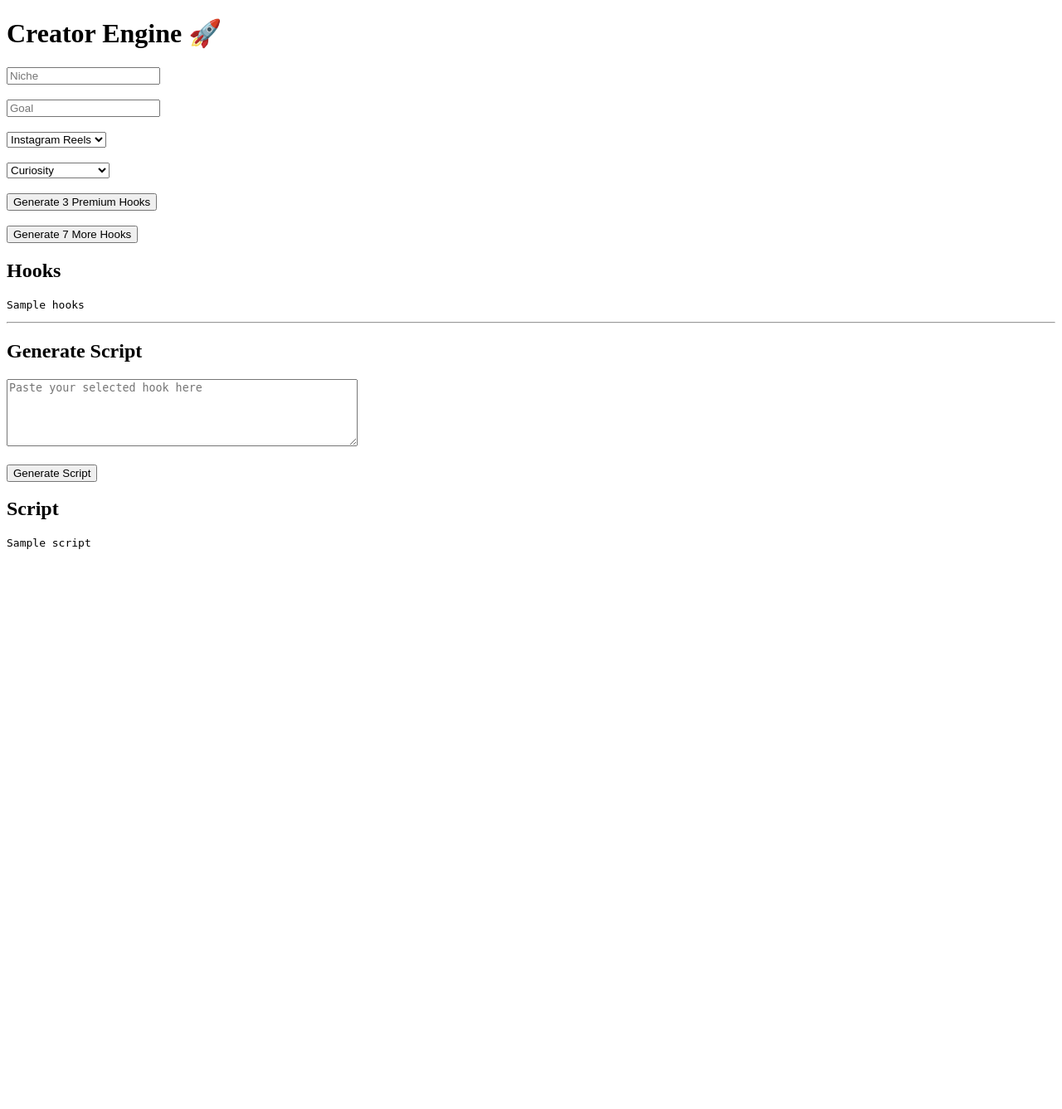
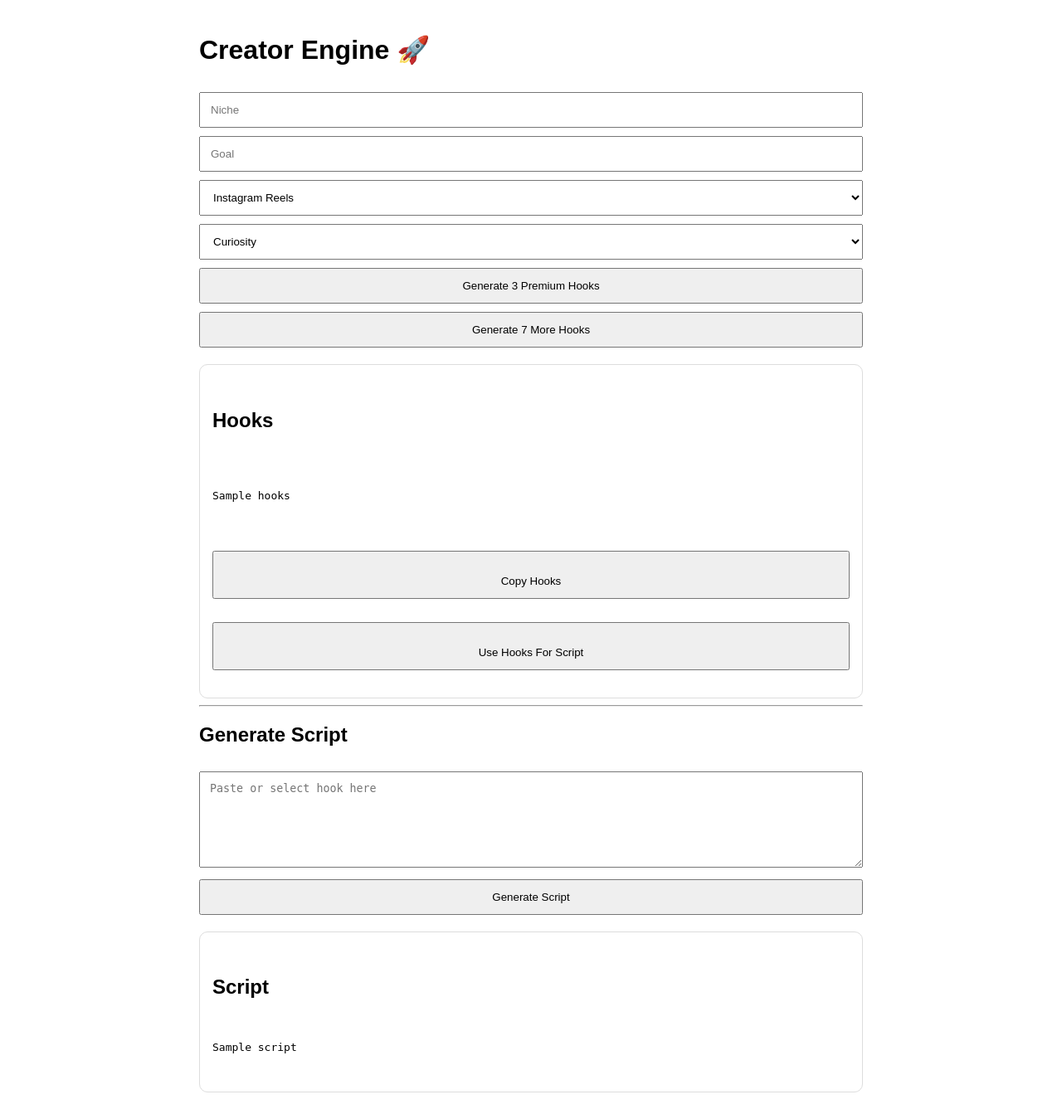
Before and after one commit to LostNexoX/creator-engine, a Flask app: template templates/index.html in a window 1280 px wide. Shown: the whole page at 83% size. Before the commit the page ends 662 px from the top, so only its background shows below. Run offline with Flask 3, Linux system fonts and the light colour scheme; the template is opened without the code that fills it: most values are stand-ins (such as "Sample title", 1, 10 or a date in 2020).

Commit message:
Update index.html

```diff
--- a/templates/index.html
+++ b/templates/index.html
@@ -3,6 +3,30 @@
 <head>
     <title>Creator Engine</title>
     <meta name="viewport" content="width=device-width, initial-scale=1">
+
+    <style>
+        body{
+            font-family: Arial;
+            max-width:800px;
+            margin:auto;
+            padding:20px;
+        }
+
+        input, select, button, textarea{
+            width:100%;
+            padding:12px;
+            margin-top:10px;
+            box-sizing:border-box;
+        }
+
+        .box{
+            border:1px solid #ddd;
+            padding:15px;
+            border-radius:10px;
+            margin-top:20px;
+            white-space:pre-wrap;
+        }
+    </style>
 </head>
 <body>
 
@@ -13,18 +37,14 @@
     <input type="hidden" name="action" value="hooks">
 
     <input type="text" name="niche" placeholder="Niche" required>
-    <br><br>
 
     <input type="text" name="goal" placeholder="Goal" required>
-    <br><br>
 
     <select name="platform">
         <option>Instagram Reels</option>
         <option>TikTok</option>
         <option>YouTube Shorts</option>
     </select>
-
-    <br><br>
 
     <select name="hook_type">
         <option>Curiosity</option>
@@ -35,29 +55,35 @@
         <option>Problem/Solution</option>
     </select>
 
-    <br><br>
-
-    <button
-        type="submit"
-        name="mode"
-        value="premium">
+    <button type="submit"
+            name="mode"
+            value="premium">
         Generate 3 Premium Hooks
     </button>
 
-    <br><br>
-
-    <button
-        type="submit"
-        name="mode"
-        value="more">
+    <button type="submit"
+            name="mode"
+            value="more">
         Generate 7 More Hooks
     </button>
 
 </form>
 
 {% if hooks %}
+<div class="box">
 <h2>Hooks</h2>
-<pre>{{ hooks }}</pre>
+
+<pre id="hooksText">{{ hooks }}</pre>
+
+<button onclick="copyHooks()">
+Copy Hooks
+</button>
+
+<button onclick="useForScript()">
+Use Hooks For Script
+</button>
+
+</div>
 {% endif %}
 
 <hr>
@@ -66,16 +92,16 @@
 
 <form method="POST">
 
-    <input type="hidden" name="action" value="script">
+    <input type="hidden"
+           name="action"
+           value="script">
 
     <textarea
+        id="selected_hook"
         name="selected_hook"
-        placeholder="Paste your selected hook here"
-        rows="5"
-        cols="50"
+        rows="6"
+        placeholder="Paste or select hook here"
         required></textarea>
-
-    <br><br>
 
     <button type="submit">
         Generate Script
@@ -84,13 +110,46 @@
 </form>
 
 {% if script %}
+<div class="box">
 <h2>Script</h2>
 <pre>{{ script }}</pre>
+</div>
 {% endif %}
 
 {% if error %}
-<p>{{ error }}</p>
+<div class="box">
+{{ error }}
+</div>
 {% endif %}
+
+<script>
+function copyHooks() {
+    const text =
+        document.getElementById(
+            "hooksText"
+        ).innerText;
+
+    navigator.clipboard.writeText(text);
+
+    alert("Hooks copied!");
+}
+
+function useForScript() {
+    const text =
+        document.getElementById(
+            "hooksText"
+        ).innerText;
+
+    document.getElementById(
+        "selected_hook"
+    ).value = text;
+
+    window.scrollTo(
+        0,
+        document.body.scrollHeight
+    );
+}
+</script>
 
 </body>
 </html>
```
